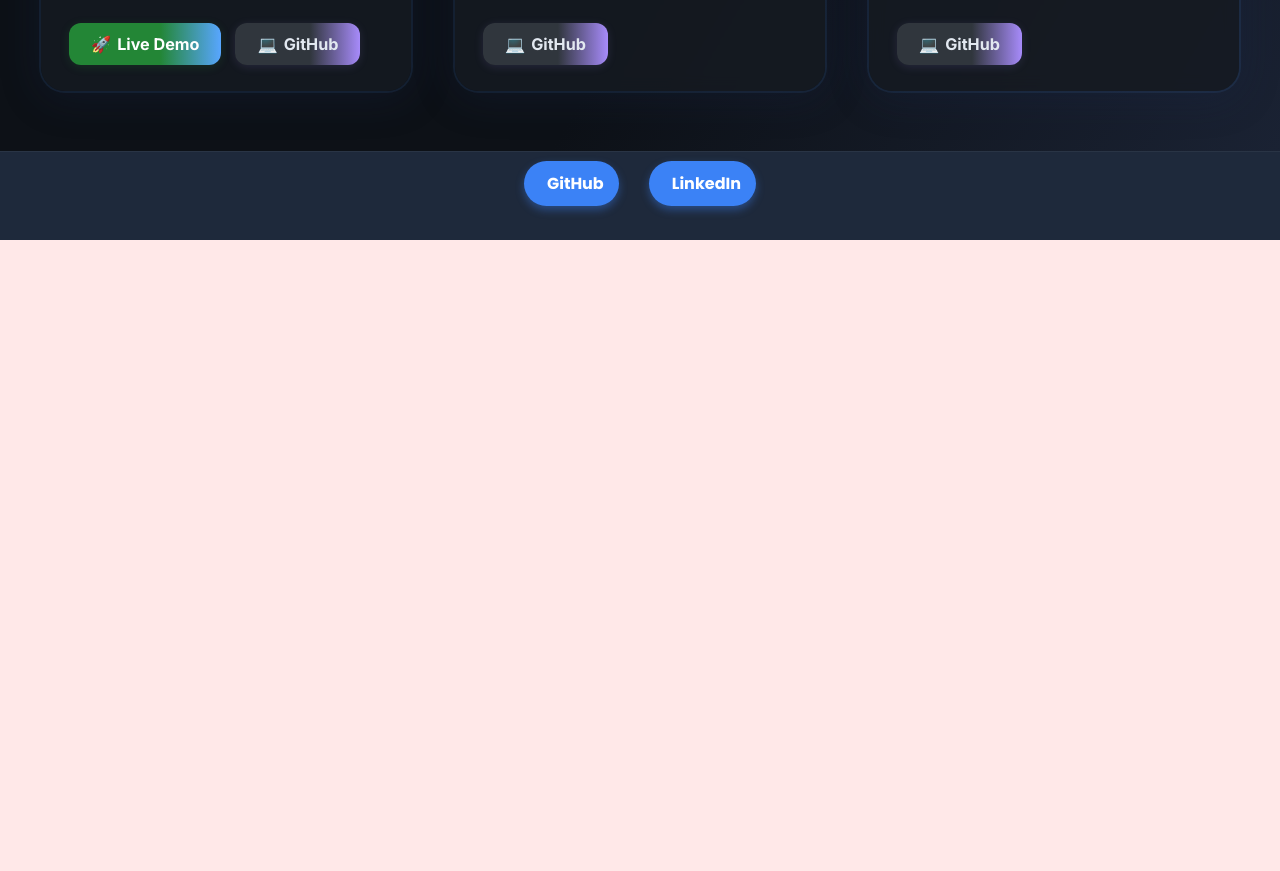
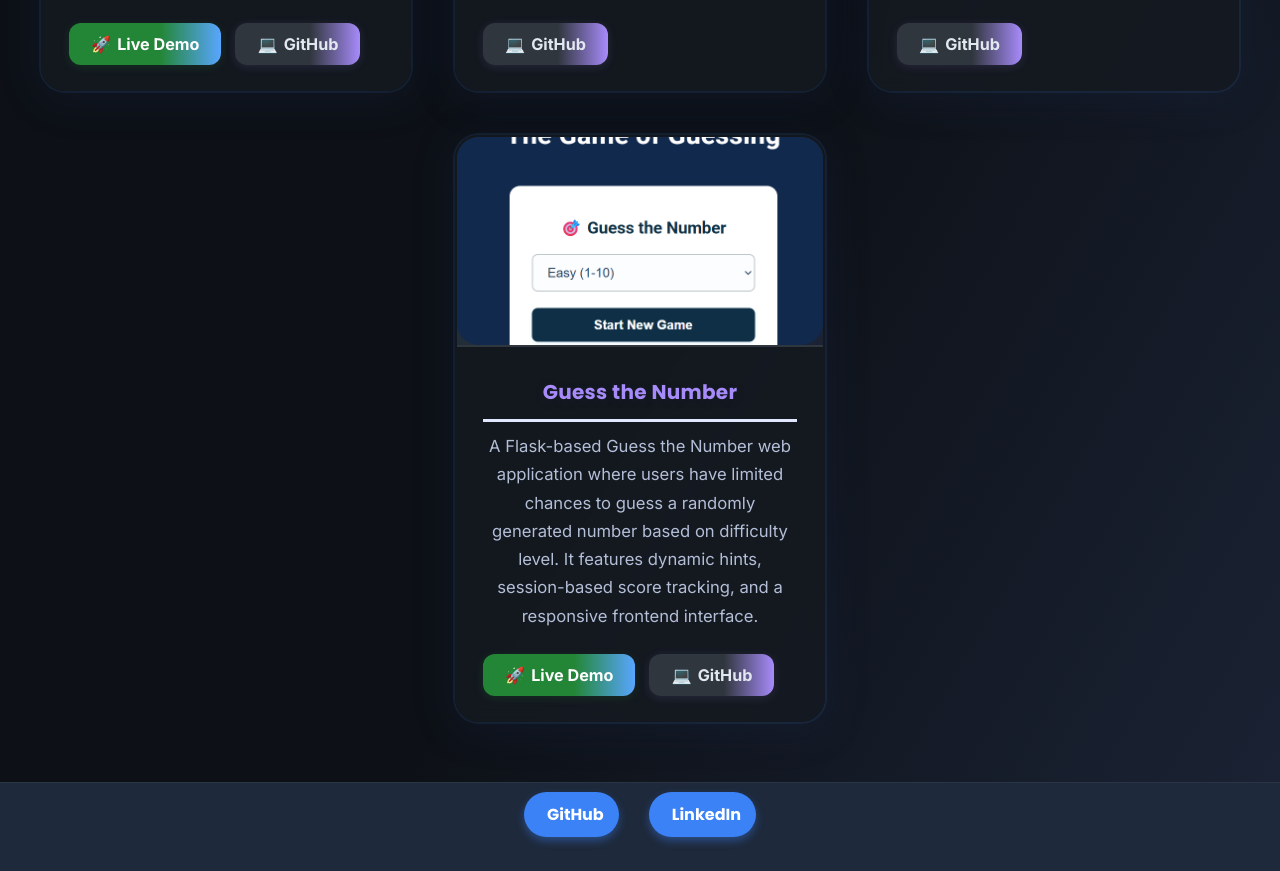
Before and after one commit to tejasmb03/My_Portfolio, a React (Create React App) app: page /projects in a window 1280 px wide. Shown: the part 880-1751 px from the top of the page. Before the commit the page ends 1120 px from the top, so only its background shows below. Built offline with nearby package versions, Linux system fonts and the light colour scheme.

Commit message:
Updated React portfolio

```diff
--- a/src/components/About.js
+++ b/src/components/About.js
@@ -35,7 +35,7 @@ const About = () => (
       <div className="timeline">
         <div className="timeline-entry">
           <h3>Jyothy Institute of Technology</h3>
-          <p>B.E in Computer Science (2021 - 2025) — GPA: 7.5</p>
+          <p>B.E in Computer Science (2021 - 2025) — GPA: 8</p>
         </div>
         <div className="timeline-entry">
           <h3>Deeksha College</h3>
--- a/src/components/Projects.js
+++ b/src/components/Projects.js
@@ -26,6 +26,16 @@ const projects = [
       "Developed a deep learning-based system to detect multiple brain diseases using 4-5 pre-trained models for comparative analysis. Used Python for model training and analysis of MRI/CT images. Implemented a web interface with HTML and CSS and integrated a chatbot for user interaction.",
     image: "/brain.png",
     github: "https://github.com/tejasmb03/Multi-Brain-Disease-Detection-.git",
+  },
+  {
+    id: 4,
+    title: "Guess the Number",
+    description:
+      "A Flask-based Guess the Number web application where users have limited chances to guess a randomly generated number based on difficulty level. It features dynamic hints, session-based score tracking, and a responsive frontend interface.",
+    image: "/game.png",
+    liveDemo: "https://guess-the-number-ealt.onrender.com/",
+    github: "https://github.com/tejasmb03/guess_the_number.git",
+
   },
 ];
 
--- a/src/components/Skills.js
+++ b/src/components/Skills.js
@@ -51,6 +51,12 @@ const Skills = () => {
           <p>
             Developed a smart healthcare portal using deep learning to detect brain disorders such as Alzheimer's, stroke, and tumors from MRI/CT scans. The system integrates MobileNetV2 for real-time diagnosis and InceptionV3 for high-precision detection. It features a Flask-based web interface enabling patient registration, scan upload, and result visualization.
           </p>
+          </div>
+          <div className="pub-card animate-fade-in" style={{ animationDelay: "0.15s" }}>
+          <h3>FusionNet-RS: A Deep Feature Fusion Model for Remote Sensing Image Classification on PatternNet
+          (Accepted in IEEE)</h3>
+          <p>Acknowledged for contributions to a research project on remote sensing image classification using a feature
+          fusion model combining MobileNet and DenseNet121, achieving 95.98% accuracy on the PatternNet dataset. </p>
         </div>
       </div>
 
```
Also changed, not shown: public/game.png (added).
